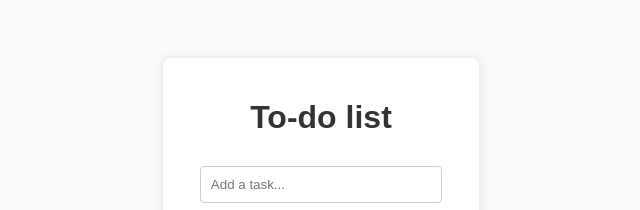
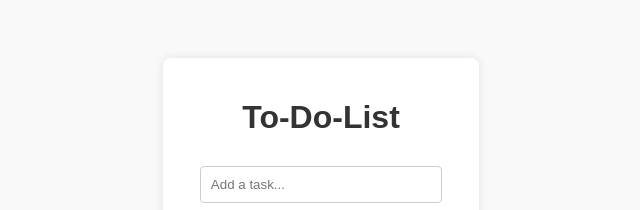
Before and after one commit to alljay213/to-do-list, a plain HTML site: page index.html in a window 1280 px wide. Shown: the top 210 px of the page, 319-959 px from the left. Drawn offline with nearby package versions, Linux system fonts and the light colour scheme.

Commit message:
updated head title and h1 to 'To-Do-List'

```diff
--- a/index.html
+++ b/index.html
@@ -3,12 +3,12 @@
   <head>
     <meta charset="UTF-8" />
     <meta name="viewport" content="width=device-width, initial-scale=1.0" />
-    <title>ChatGPT To-do List</title>
+    <title>To-Do-List</title>
     <link rel="stylesheet" href="style.css" />
   </head>
   <body>
     <div id="container">
-      <h1>To-do list</h1>
+      <h1>To-Do-List</h1>
       <div class="input-container">
         <input id="inputTask" type="text" placeholder="Add a task..." />
         <button onclick="displayTask()" id="addTaskBtn" type="submit">
```
